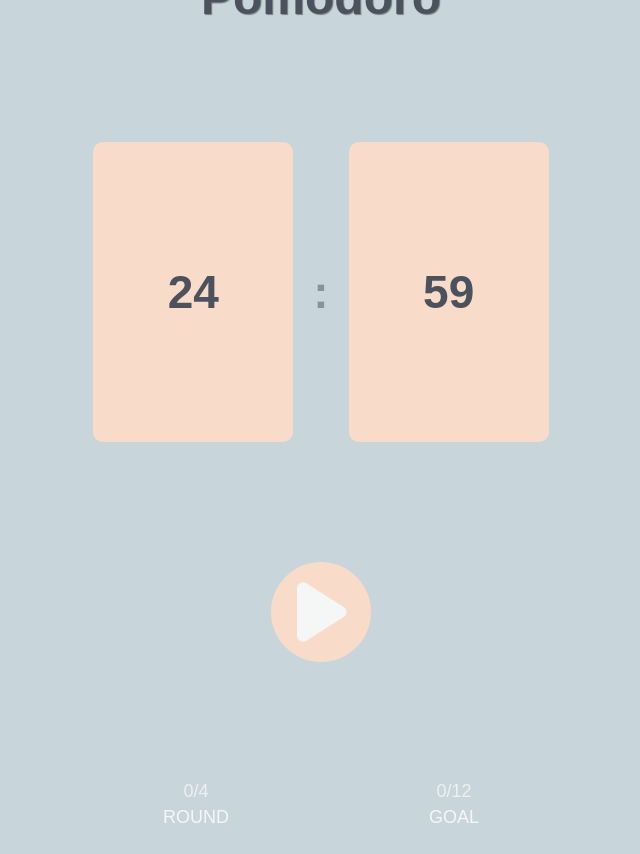
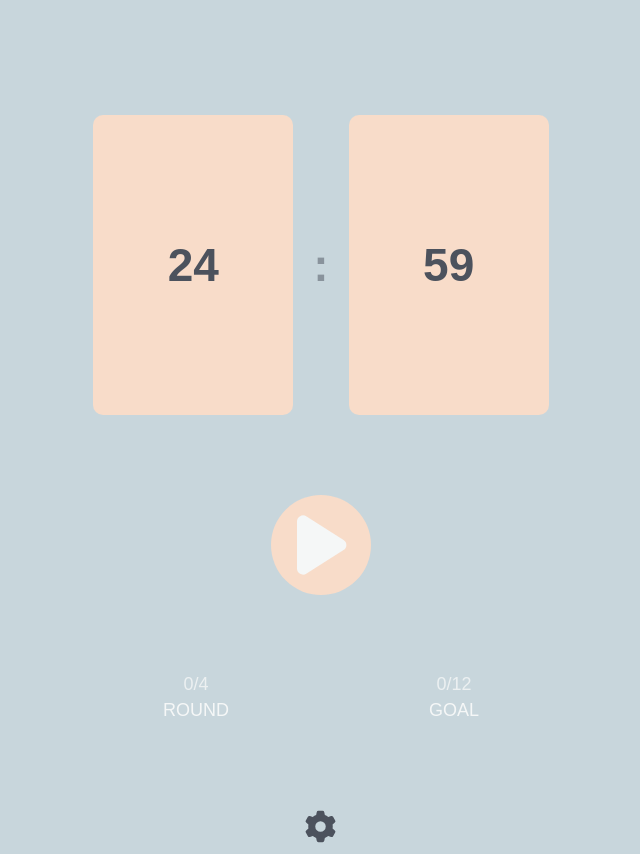
Before and after one commit to 5urf/pomodoro, a React (Vite) app: page / in a window 1280 px wide. Shown: the whole page, without its empty margins (319-959 px from the left). Before the commit the page ends 827 px from the top, so only its background shows below. Built offline with nearby package versions, Linux system fonts and the light colour scheme.

Commit message:
feat(세팅 모달): 세팅 모달 페이지 반영

```diff
--- a/src/pages/Pomodoro.tsx
+++ b/src/pages/Pomodoro.tsx
@@ -1,7 +1,10 @@
 import styled from "styled-components";
 import CtrlButton from "../components/CtrlButton";
 import RoundGoal from "../components/RoundGoal";
+import Setting from "../components/Setting";
+import SettingModal from "../components/SettingModal";
 import Timer from "../components/Timer";
+import useSettingStore from "../store/useSettingStore";
 
 const Container = styled.div`
   width: 100%;
@@ -11,15 +14,19 @@ const Container = styled.div`
   align-items: center;
   justify-content: center;
   margin-top: 12rem;
-  gap: 12rem;
+  gap: 8rem;
 `;
 
 const Pomodoro = () => {
+  const { visible } = useSettingStore();
+
   return (
     <Container>
+      {visible && <SettingModal />}
       <Timer />
       <CtrlButton />
       <RoundGoal />
+      <Setting />
     </Container>
   );
 };
```
